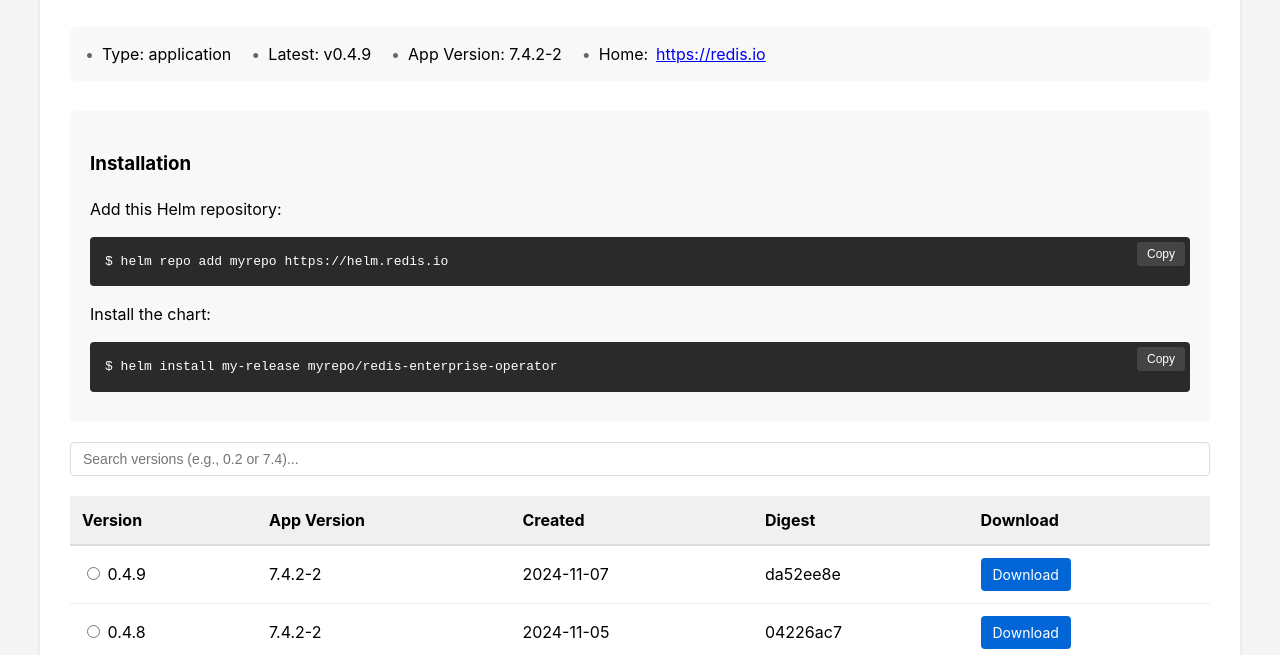
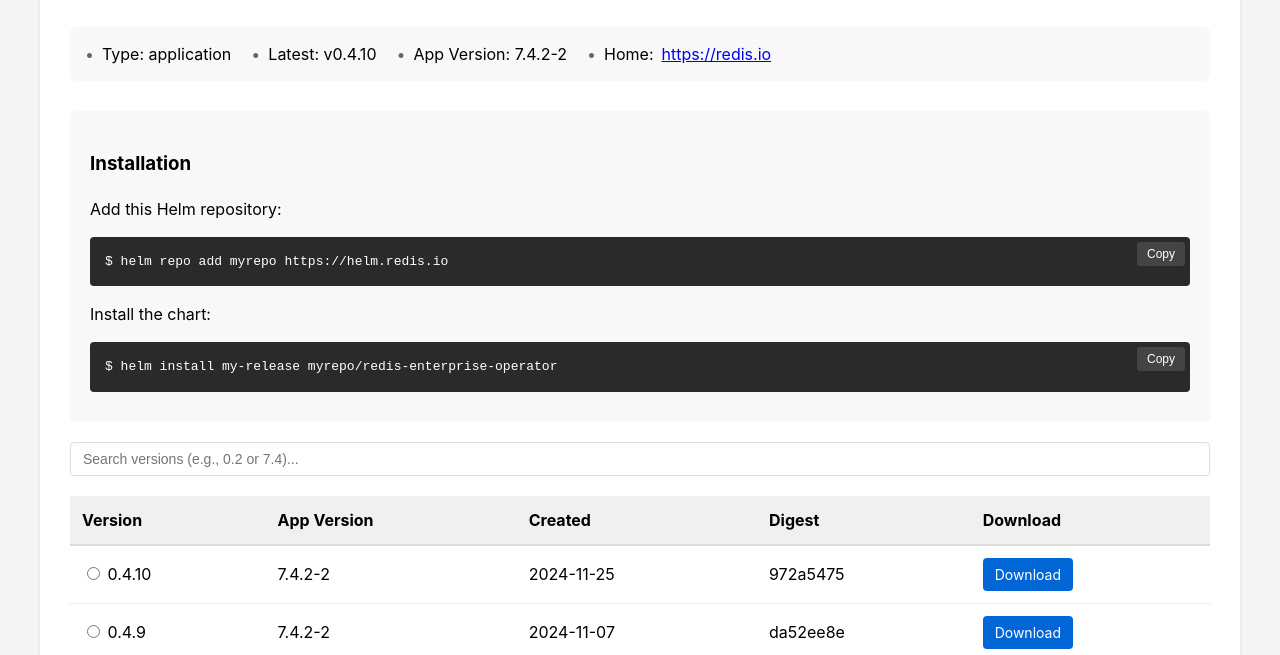
Before and after one commit to oshribr/helm-release, a plain HTML site: page index.html in a window 1280 px wide. Shown: the part 145-800 px from the top of the page. Drawn offline with Linux system fonts and the light colour scheme.

Commit message:
Update Helm charts page version: charts/redis-enterprise-operator

```diff
--- a/index.html
+++ b/index.html
@@ -140,7 +140,7 @@
         </div>
         <div class="metadata">
             <div>Type: application</div>
-            <div>Latest: v0.4.9</div>
+            <div>Latest: v0.4.10</div>
             <div>App Version: 7.4.2-2</div>
             <div>Home: <a href="https://redis.io">https://redis.io</a></div>
         </div>
@@ -173,6 +173,19 @@
                 </tr>
             </thead>
             <tbody>
+
+        <tr class="version-row" data-version="0.4.10"
+            data-appversion="7.4.2-2" data-command="helm install my-release myrepo/redis-enterprise-operator:0.4.10">
+            <td>
+                <input type="radio" name="version" value="0.4.10"
+                    onclick="toggleVersion(this)" data-default="helm install my-release myrepo/redis-enterprise-operator">
+                0.4.10
+            </td>
+            <td>7.4.2-2</td>
+            <td>2024-11-25</td>
+            <td>972a5475</td>
+            <td><a href="https://github.com/oshribr/helm-release/releases/download/redis-enterprise-operator-0.4.10/redis-enterprise-operator-0.4.10.tgz" class="download-btn">Download</a></td>
+        </tr>
 
         <tr class="version-row" data-version="0.4.9"
             data-appversion="7.4.2-2" data-command="helm install my-release myrepo/redis-enterprise-operator:0.4.9">
```
